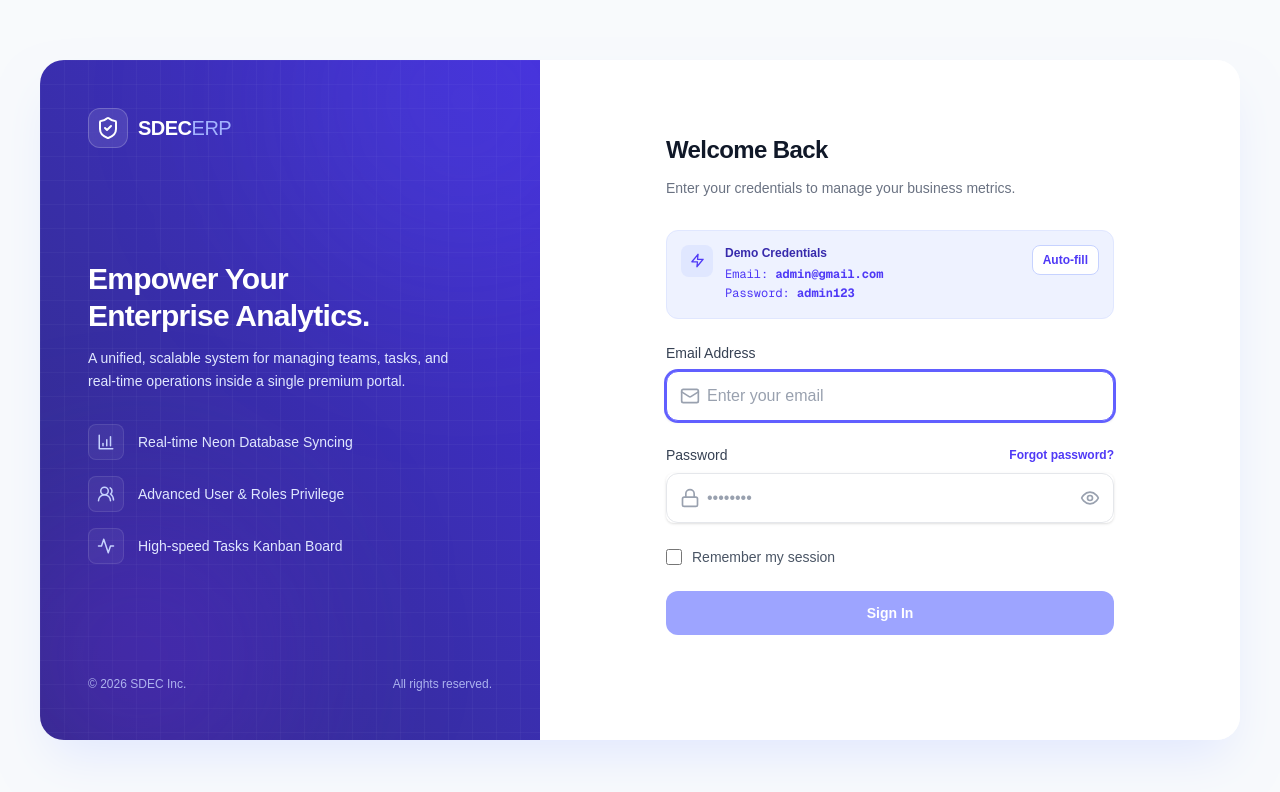
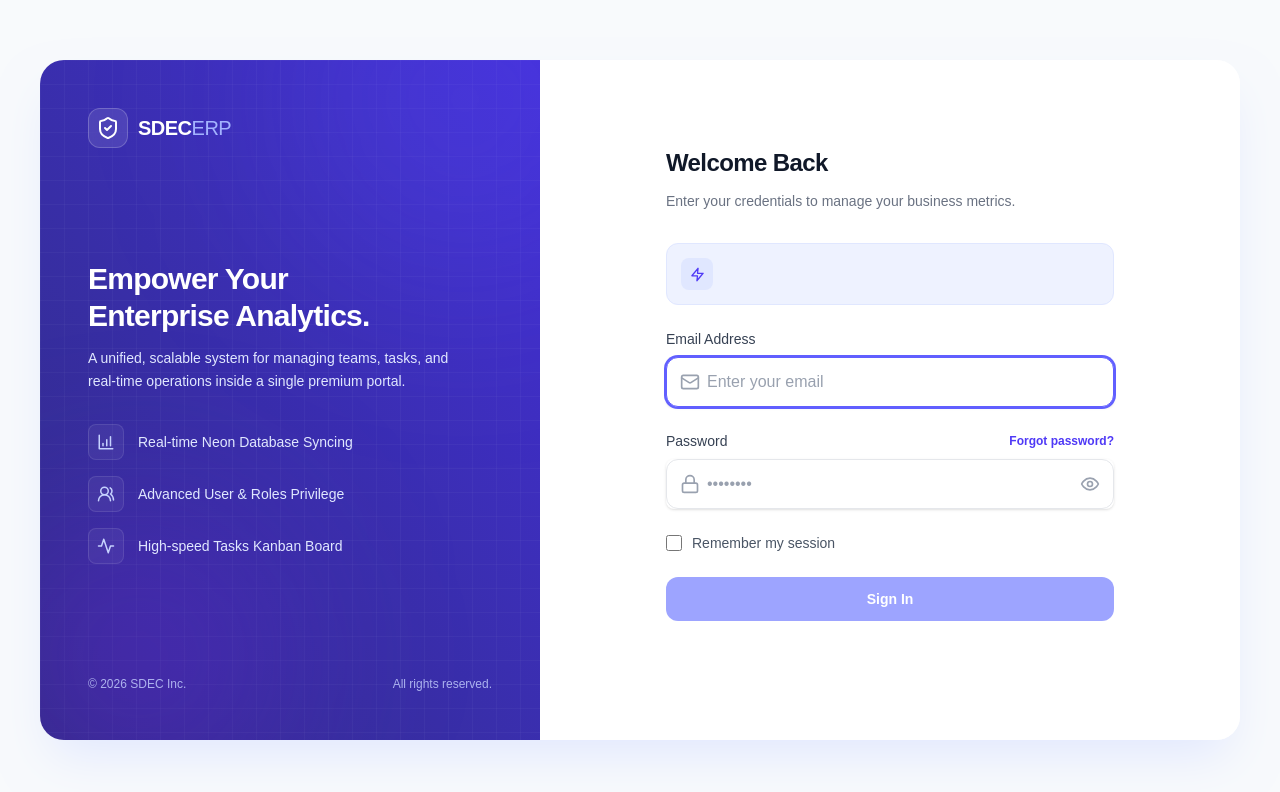
Before and after one commit to projectinshahi/SDEC-ERP-Frontend, a Next.js app: page /login in a window 1280 px wide. Shown: the top 792 px of the page. Built offline with nearby package versions, Linux system fonts and the light colour scheme; no server answers.

Commit message:
chagnes for the auto fill

```diff
--- a/components/auth/LoginForm.tsx
+++ b/components/auth/LoginForm.tsx
@@ -124,20 +124,8 @@ export function LoginForm() {
         <div className="w-8 h-8 rounded-lg bg-indigo-100 flex items-center justify-center flex-shrink-0">
           <Zap size={15} className="text-indigo-600" />
         </div>
-        <div className="flex-1 min-w-0">
-          <p className="text-xs font-bold text-indigo-800 mb-1">Demo Credentials</p>
-          <p className="text-xs text-indigo-600 font-mono leading-relaxed">
-            <span className="block">Email: <strong>{DEMO_EMAIL}</strong></span>
-            <span className="block">Password: <strong>{DEMO_PASSWORD}</strong></span>
-          </p>
-        </div>
-        <button
-          type="button"
-          onClick={fillDemoCredentials}
-          className="flex-shrink-0 text-xs font-bold text-indigo-600 hover:text-indigo-800 bg-white border border-indigo-200 hover:border-indigo-400 px-2.5 py-1.5 rounded-lg transition-all duration-150 whitespace-nowrap"
-        >
-          Auto-fill
-        </button>
+
+
       </div>
 
       {/* Global Error Banner */}
```
